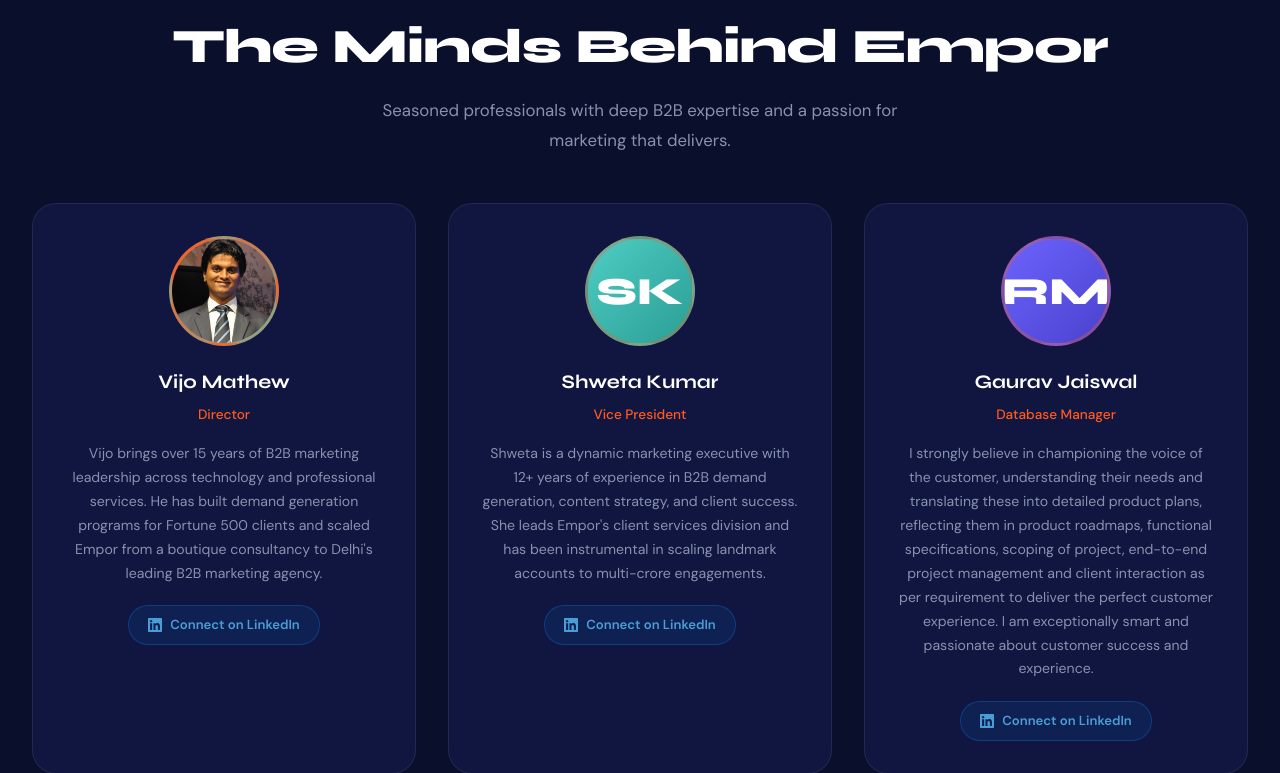
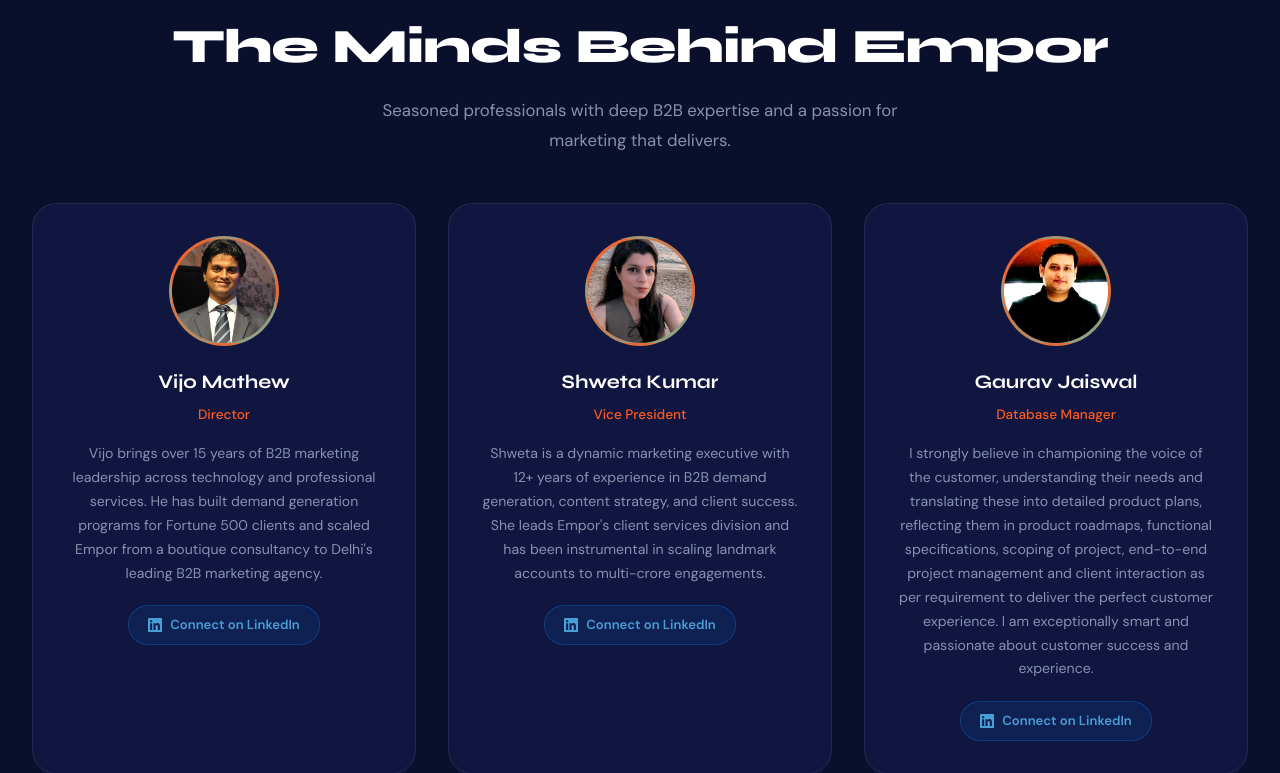
Before and after one commit to TechSagarJoshi/empor_marcom, a Flask app: page /about in a window 1280 px wide. Shown: the part 2065-2838 px from the top of the page. Run offline with Flask 3, Linux system fonts and the light colour scheme.

Commit message:
updated website

```diff
--- a/templates/about.html
+++ b/templates/about.html
@@ -114,9 +114,9 @@
 
       <!-- Shweta Kumar -->
       <div class="team-card fade-in stagger-2">
-        <div class="team-photo" style="background:linear-gradient(135deg,#4ECDC4,#2B9E95);">
-          <span style="font-size:2.4rem;">SK</span>
-        </div>
+       <div class="team-photo">
+         <img src="{{ url_for('static', filename='images/shweta.jpg') }}" alt="Shweta Kumar">
+       </div>
         <div class="team-name">Shweta Kumar</div>
         <div class="team-title">Vice President</div>
         <p class="team-bio">
@@ -130,8 +130,8 @@
 
       <!-- Additional team card -->
       <div class="team-card fade-in stagger-3">
-        <div class="team-photo" style="background:linear-gradient(135deg,#6C63FF,#4A42CC);">
-          <span style="font-size:2.4rem;">RM</span>
+        <div class="team-photo">
+         <img src="{{ url_for('static', filename='images/gaurav.jpg') }}" alt="Gaurav Jaiswal">
         </div>
         <div class="team-name">Gaurav Jaiswal</div>
         <div class="team-title">Database Manager</div>
```
